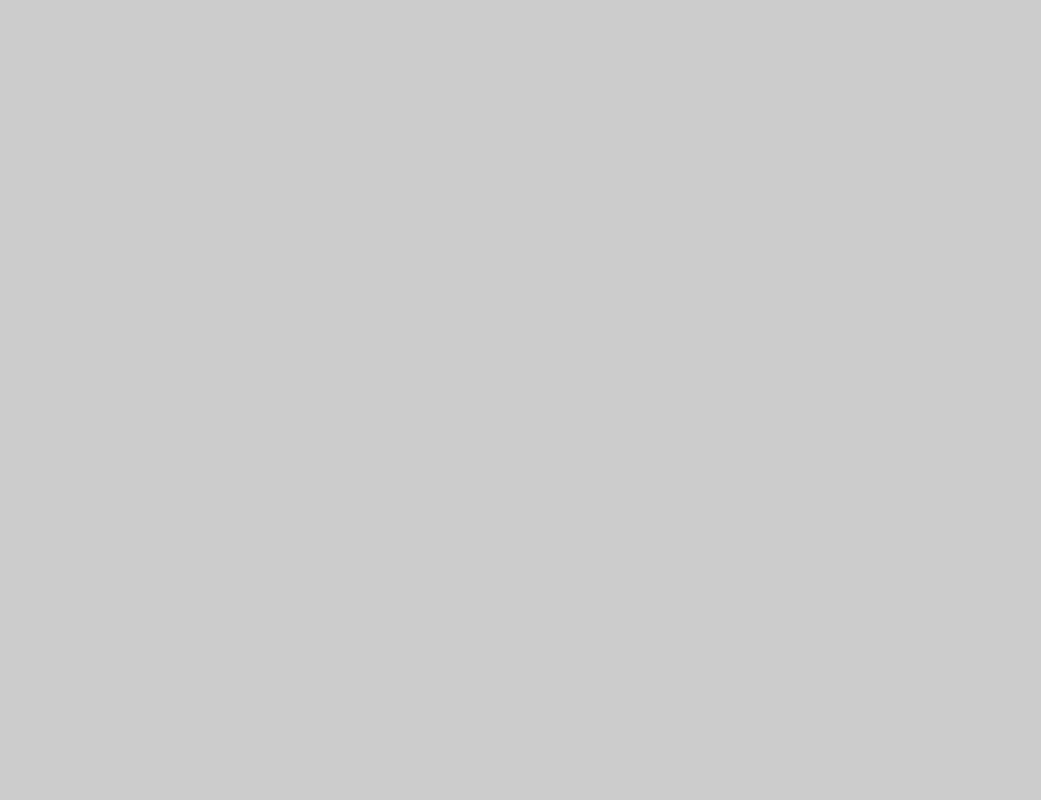
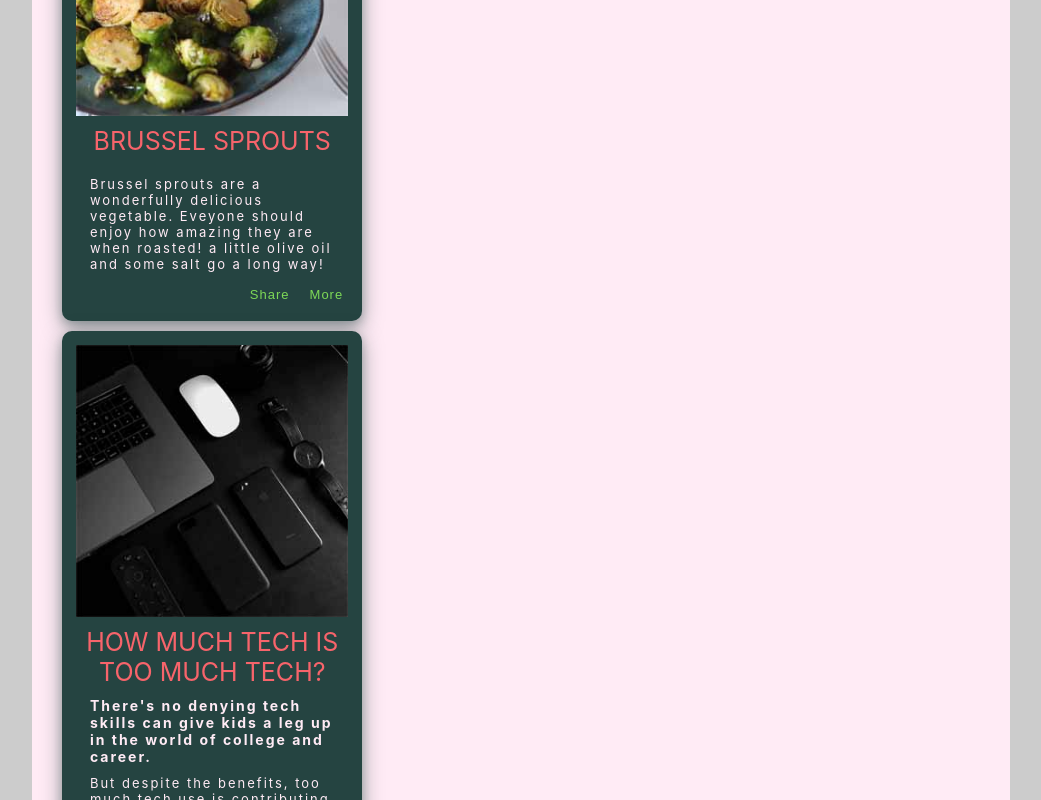
Before and after one commit to HorvathAndrew-FS/horvath-andrew-prw, a React (Create React App) app: page / in a window 1280 px wide. Shown: the part 860-1660 px from the top of the page, without its empty margins (119-1160 px from the left). Before the commit the page ends 870 px from the top, so only its background shows below. Built offline with nearby package versions, Linux system fonts and the light colour scheme; the HTML template or start-up script is replaced by a standard one.

Commit message:
Finished up right side ads, with styling.

```diff
--- a/src/App.js
+++ b/src/App.js
@@ -11,6 +11,11 @@ import ButtonSmall from './components/buttons/ButtonSmall';
 
 //form
 import PostForm from './components/PostForm';
+
+//ads
+import MyAd from './components/MyAd';
+import Sprouts from './images/sprouts.jpg';
+import Tech from './images/tech-gadgets.jpg';
 
 class App extends Component {
   render() {
@@ -26,6 +31,19 @@ class App extends Component {
         <h2 style={styles.h2}>Post Form:</h2>
         <div style={styles.btnContainer}>
           <PostForm />
+        </div>
+
+        <h2 style={styles.h2}>Right Side Ads:</h2>
+        <div style={styles.btnContainer}>
+          <MyAd articleImg={Sprouts} articleAlt="This is my alt tag for brussel sprouts!!"
+          articleTitle="Brussel Sprouts"
+          articleText="Brussel sprouts are a wonderfully delicious vegetable. Eveyone should enjoy how amazing they are when roasted! a little olive oil and some salt go a long way!" />
+
+          <MyAd articleImg={Tech} articleAlt="This is my alt tag for a bunch of techie gadgets!"
+          articleTitle="How Much Tech is Too Much Tech?"
+          articleStatement="There's no denying tech skills can give kids a leg up in the world of college and career."
+          articleText="
+          But despite the benefits, too much tech use is contributing to serious health and psychological concerns, leaving leaders with the tough task of drawing a line between access and obsession. Let's take a closer look at the impacts of too much tech use and explore 3 steps district tech leaders can take toward a more balanced approach to technology." />
         </div>
 
 
@@ -48,7 +66,6 @@ const styles = {
     display: 'flex',
     flexDirection: 'column',
     background: 'rgba(255, 235, 245, 1)',
-    height: '100vh',
     width: '75%',
     borderRadius: '5px'
   },
--- a/src/components/myAd.js
+++ b/src/components/myAd.js
@@ -0,0 +1,73 @@
+import React from 'react';
+
+const MyAd = props => {
+    return (
+        <article style={styles.articleAd}>
+            <img src={props.articleImg} alt={props.articleAlt} />
+            <h1 style={styles.articleTitle}>{props.articleTitle}</h1>
+            <h2 style={styles.articleStatement}>{props.articleStatement}</h2>
+            <p style={styles.articleText}>{props.articleText}
+            </p>
+            <div style={styles.buttons}>
+                <button type="submit" style={styles.cardButton}>Share</button>
+                <button type="submit" style={styles.cardButton}>More</button>
+            </div>
+        </article>
+    )
+}
+export default MyAd;
+
+const styles = {
+    articleAd: {
+        display: 'flex',
+        flexDirection: 'column',
+        width: '300px',
+        padding: '1.5%',
+        background: 'rgba(37, 68, 65, 1)',
+        borderRadius: '1rem',
+        boxShadow: '0 4px 8px 0 rgba(37, 68, 65, .2), 0 6px 20px 0 rgba(37, 68, 65, .5)',
+        textAlign: 'center',
+        margin: '1rem'
+    },
+    articleTitle: {
+        margin: '1rem 0',
+        fontSize: '2.5rem',
+        textTransform: 'uppercase',
+        color: 'rgba(247, 100, 107, 1)'
+    },
+    articleStatement: {
+       margin: '0 auto 1rem',
+        width: '90%',
+        fontSize: '1.4rem',
+        fontWeight: 'bold',
+        letterSpacing: '.2rem',
+        color: 'rgba(255, 235, 245, 1)',
+        textAlign: 'left'
+    },
+    articleText: {
+        margin: '0 auto',
+        width: '90%',
+        fontSize: '1.3rem',
+        letterSpacing: '.2rem',
+        color: 'rgba(255, 235, 245, 1)',
+        textAlign: 'left'
+    },
+    buttons: {
+        display: 'flex',
+        flexDirection: 'row',
+        justifyContent: 'flex-end',
+        margin: '1rem 0rem 0 0',
+    },
+    cardButton: {
+        padding: '.5rem',
+        borderRadius: '.25rem',
+        border: 'none',
+        margin: '0 0 0 1rem',
+        fontSize: '1.3rem',
+        letterSpacing: '.1rem',
+        color: 'rgba(126, 217, 87, 1)',
+        background: 'none'
+
+
+    }
+}
```
Also changed, not shown: src/images/sprouts.jpg (added), src/images/tech-gadgets.jpg (added).
